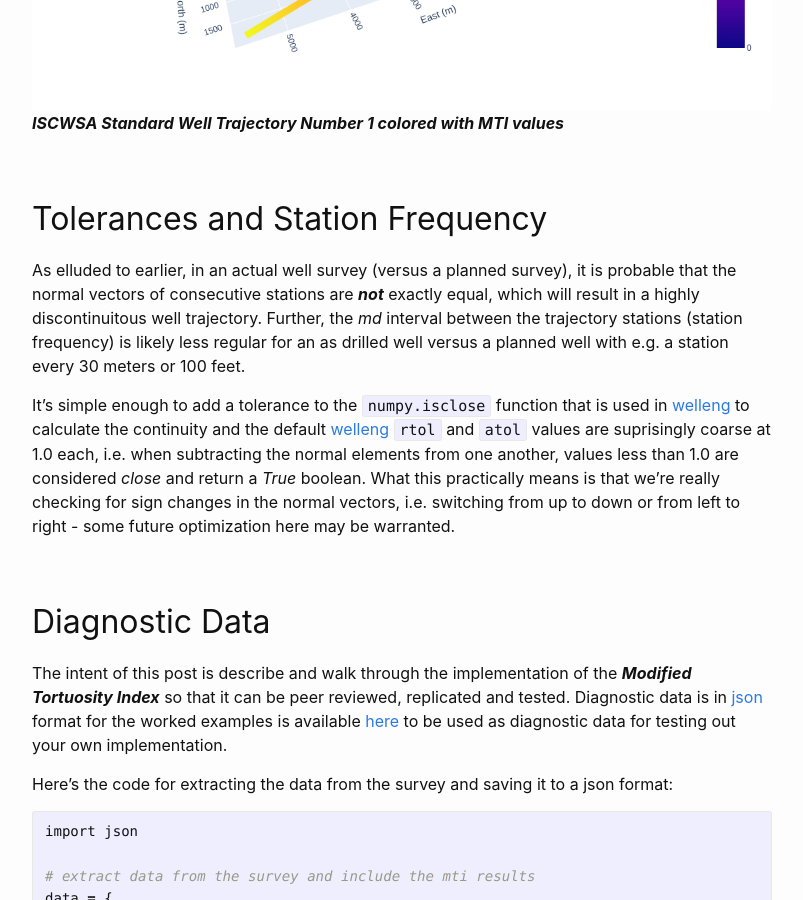
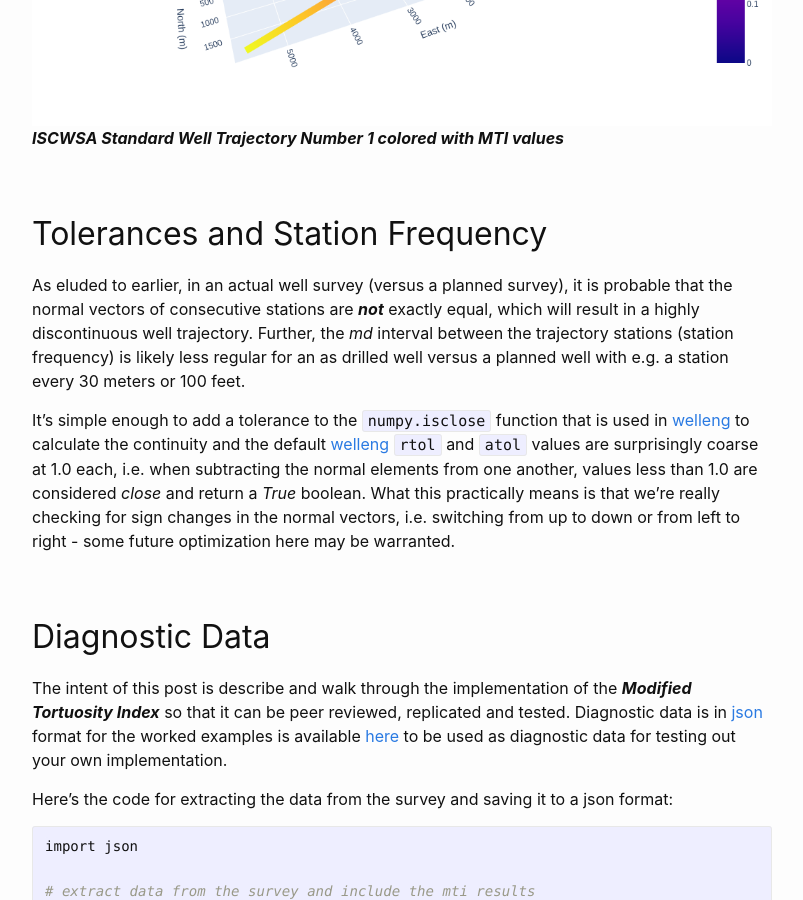
Before and after one commit to jonnymaserati/jonnymaserati.github.io, a Jekyll site: the page built from _posts/2022-05-26-a-modified-tortuosity-index.markdown, in a window 1280 px wide and 900 px high, scrolled down 10575 px. Shown: the whole window, without its empty margins (238-1041 px from the left). Built offline with Jekyll 4.4.1, drawn with Linux system fonts in a browser that asks for light colours; formulas are drawn with MathJax 3; comment, search, counter and statistics services are not loaded; some of the changed text lies outside the part shown.

Commit message:
Fix spelling and reformat MTI post

```diff
--- a/_posts/2022-05-26-a-modified-tortuosity-index.markdown
+++ b/_posts/2022-05-26-a-modified-tortuosity-index.markdown
@@ -255,9 +255,9 @@ The following [plotly] figure should pop up in your web browser:
 
 
 ## Tolerances and Station Frequency
-As elluded to earlier, in an actual well survey (versus a planned survey), it is probable that the normal vectors of consecutive stations are ***not*** exactly equal, which will result in a highly discontinuitous well trajectory. Further, the *md* interval between the trajectory stations (station frequency) is likely less regular for an as drilled well versus a planned well with e.g. a station every 30 meters or 100 feet.
+As eluded to earlier, in an actual well survey (versus a planned survey), it is probable that the normal vectors of consecutive stations are ***not*** exactly equal, which will result in a highly discontinuous well trajectory. Further, the *md* interval between the trajectory stations (station frequency) is likely less regular for an as drilled well versus a planned well with e.g. a station every 30 meters or 100 feet.
 
-It's simple enough to add a tolerance to the `numpy.isclose` function that is used in [welleng] to calculate the continuity and the default [welleng] `rtol` and `atol` values are suprisingly coarse at 1.0 each, i.e. when subtracting the normal elements from one another, values less than 1.0 are considered *close* and return a *True* boolean. What this practically means is that we're really checking for sign changes in the normal vectors, i.e. switching from up to down or from left to right - some future optimization here may be warranted.
+It's simple enough to add a tolerance to the `numpy.isclose` function that is used in [welleng] to calculate the continuity and the default [welleng] `rtol` and `atol` values are surprisingly coarse at 1.0 each, i.e. when subtracting the normal elements from one another, values less than 1.0 are considered *close* and return a *True* boolean. What this practically means is that we're really checking for sign changes in the normal vectors, i.e. switching from up to down or from left to right - some future optimization here may be warranted.
 
 ## Diagnostic Data
 The intent of this post is describe and walk through the implementation of the ***Modified Tortuosity Index*** so that it can be peer reviewed, replicated and tested. Diagnostic data is in [json] format for the worked examples is available [here](/assets/data/iscwsa-example-1-mti.json) to be used as diagnostic data for testing out your own implementation.
```
Also changed, not shown: other parts of _posts/2022-05-26-a-modified-tortuosity-index.markdown (+11 -11 lines).
